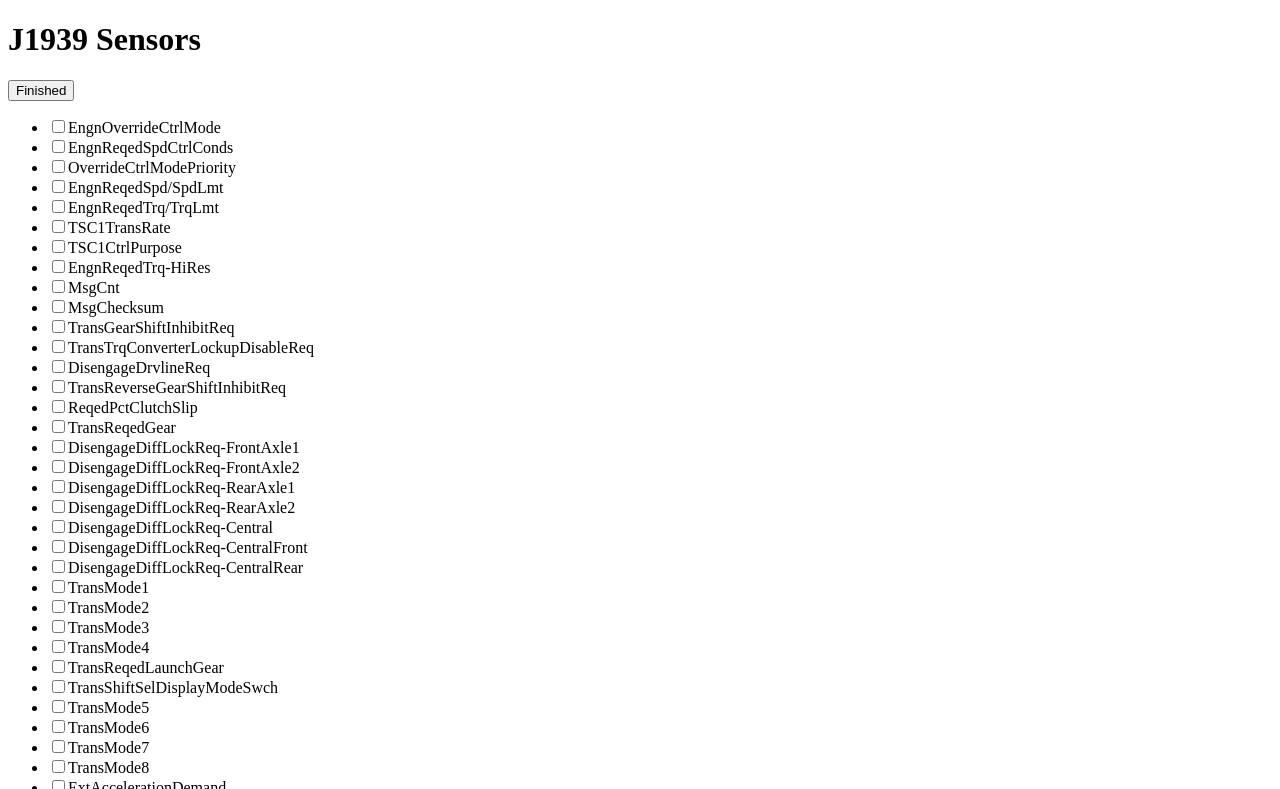
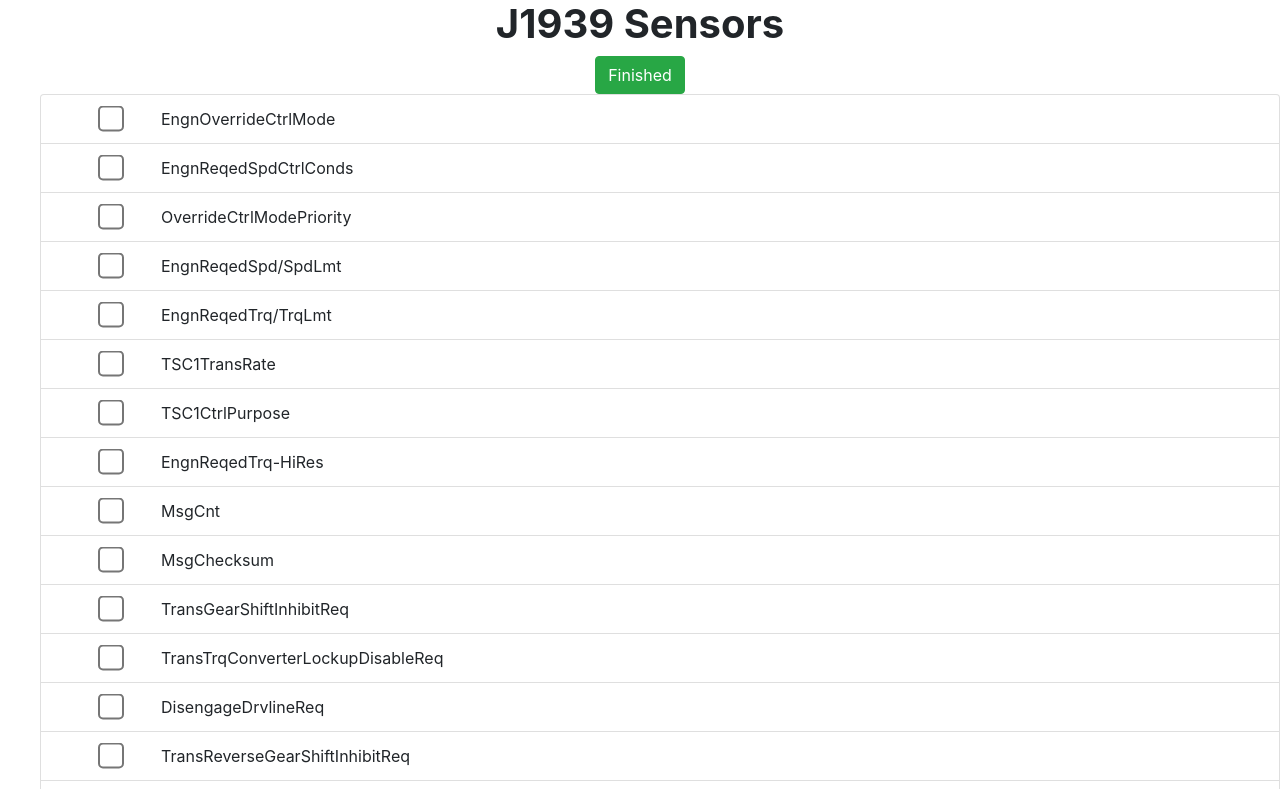
Before and after one commit to DylanBedetti/dylanbedetti.github.io, a plain HTML site: page index.html in a window 1280 px wide. Shown: the top 789 px of the page. Drawn offline with nearby package versions, Linux system fonts and the light colour scheme.

Commit message:
added css

```diff
--- a/index.html
+++ b/index.html
@@ -5,22 +5,25 @@
     <meta name="viewport" content="width=device-width, initial-scale=1.0" />
     <meta http-equiv="X-UA-Compatible" content="ie=edge" />
     <script src="https://ajax.googleapis.com/ajax/libs/jquery/3.4.1/jquery.min.js"></script>
+    <link rel="stylesheet" href="https://stackpath.bootstrapcdn.com/bootstrap/4.4.1/css/bootstrap.min.css" integrity="sha384-Vkoo8x4CGsO3+Hhxv8T/Q5PaXtkKtu6ug5TOeNV6gBiFeWPGFN9MuhOf23Q9Ifjh" crossorigin="anonymous">
     <title>J1939 config</title>
   </head>
   <body>
-    <h1>J1939 Sensors</h1>
-    <button onclick="download_json()"> Finished </button>
-    <img src="" id="rainbow" width="480" />
+    <div class="text-center">
+      <h1 class="font-weight-bold">J1939 Sensors</h1>
+      <button class="btn btn-success" onclick="download_json()"> Finished </button>
+    </div>
+
     <script>
 
         var data = $.getJSON("J1939_config_complete.json");
 
         $.getJSON("J1939_config_complete.json", (data) => {
-            console.log(data);
+            // console.log(data);
 
             var items = [];
             $.each(data, (key) => {
-                items.push( `<li> <input type='checkbox' onclick="debug(this)" id='` + key + "'>" + key + "</li>" );
+                items.push( `<li class='list-group-item'> <input class='cbox' type='checkbox' onclick="debug(this)" id='` + key + "'>" + key + "</li>" );
             });
 
             $( "<ul/>", {
@@ -52,5 +55,15 @@
             downloadAnchorNode.remove();
         }
     </script>
+
+    <style>
+      .cbox {
+        width : 100px;
+      }
+      input[type=checkbox] {
+          transform: scale(2);
+      }
+    </style>
+
   </body>
 </html>
```
